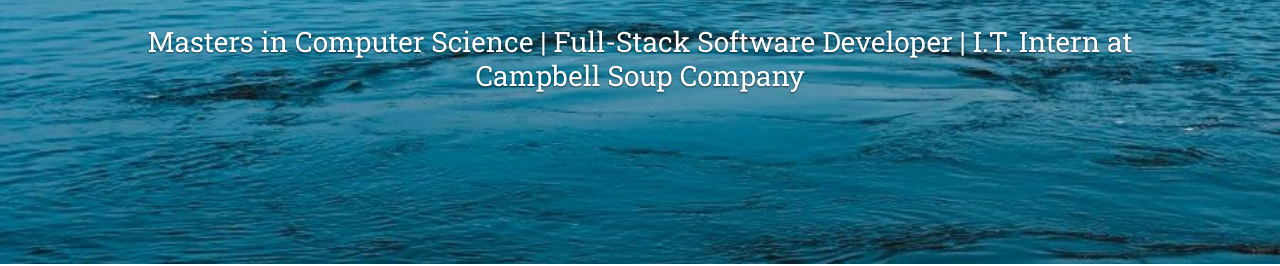
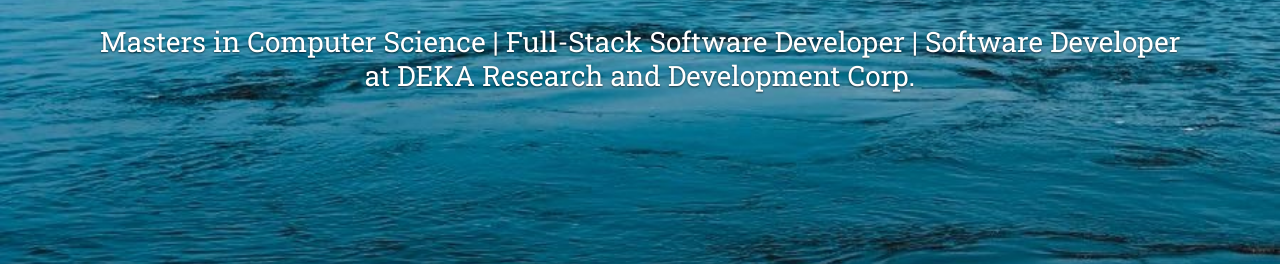
Before and after one commit to himabindukurra/himabindukurra.github.io, a plain HTML site: page index.html in a window 1280 px wide. Shown: the part 536-802 px from the top of the page. Drawn offline with Linux system fonts and the light colour scheme.

Commit message:
updated title

```diff
--- a/index.html
+++ b/index.html
@@ -60,7 +60,7 @@
 
 	<h1 data-animate="fadeInDown" class="text-shadow mb-5">Hi, I am Himabindu Kurra. </h1>
 
-        <p data-animate="slideInUp" class="h3 text-shadow text-400">Masters in Computer Science | Full-Stack Software Developer | I.T. Intern at Campbell Soup Company</p>
+        <p data-animate="slideInUp" class="h3 text-shadow text-400">Masters in Computer Science | Full-Stack Software Developer | Software Developer at DEKA Research and Development Corp.</p>
       	</div>
 	    </div>
     </section>
```
